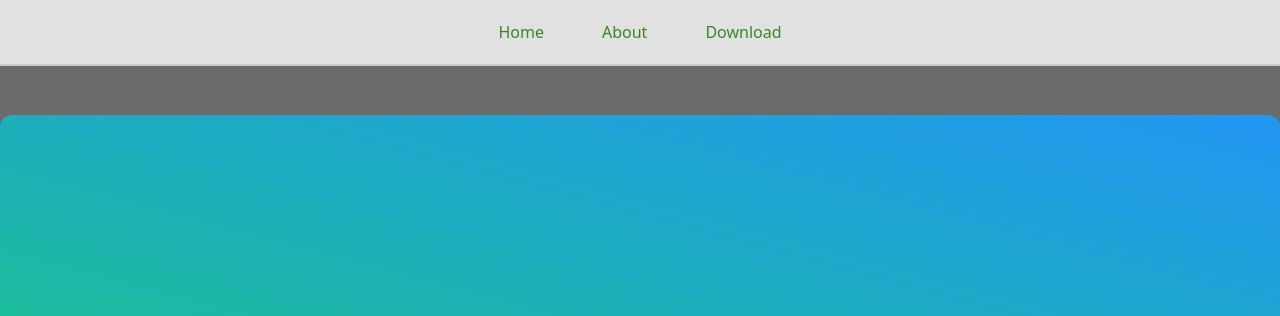
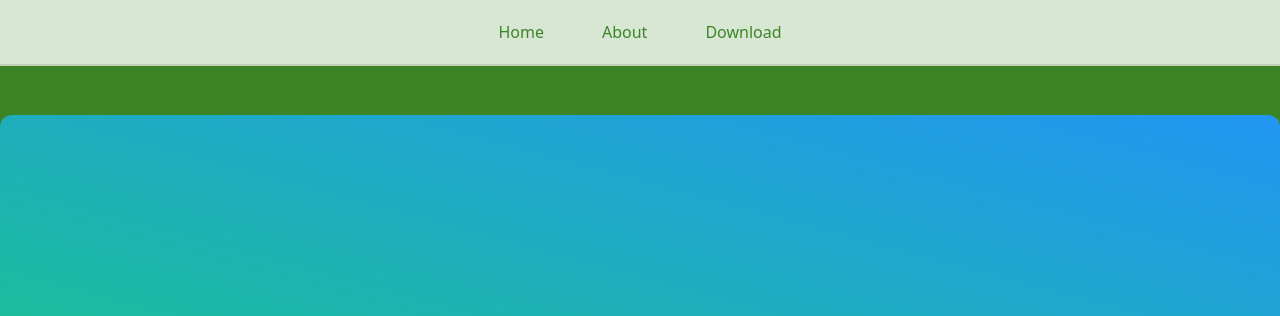
Before and after one commit to NELUxP/NELUxP, an Astro site: page / in a window 1280 px wide. Shown: the top 316 px of the page. Built offline with nearby package versions, Linux system fonts and the light colour scheme; Astro itself is replaced by a stand-in of ours; a web font is replaced by a local one.

Commit message:
changed body color

```diff
--- a/src/layouts/BaseLayout.astro
+++ b/src/layouts/BaseLayout.astro
@@ -6,7 +6,7 @@ const { title } = Astro.props;
 
 <html lang="en">
   <Head title={title} />
-  <body  >
+  <body class="bg-[#3b8526]">
     <slot />
   </body>
 </html>
```
